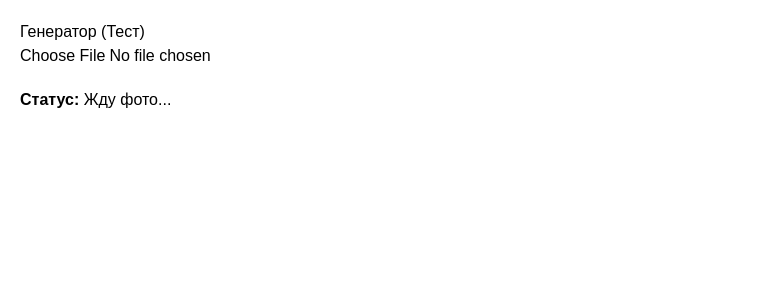
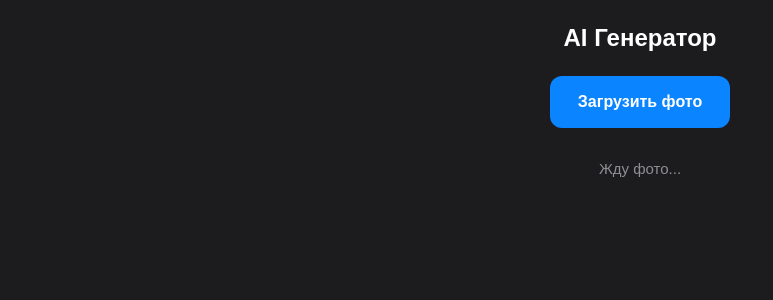
Before and after one commit to Leonardodeterrios/ai-tma, a Next.js app: page / in a window 1280 px wide. Shown: the top 300 px of the page, without its empty margins (0-773 px from the left). Built offline with nearby package versions, Linux system fonts and the light colour scheme.

Commit message:
Update page.tsx

```diff
--- a/app/page.tsx
+++ b/app/page.tsx
@@ -1,5 +1,4 @@
 'use client';
-
 import { useState } from 'react';
 
 export default function Home() {
@@ -10,24 +9,45 @@ export default function Home() {
     const file = event.target.files[0];
     if (!file) return;
 
-    setStatus('Читаю файл...');
+    setStatus('Сжимаю фото...');
+
     const reader = new FileReader();
     reader.readAsDataURL(file);
+    reader.onload = (e) => {
+      const img = new Image();
+      img.src = e.target?.result as string;
+      img.onload = async () => {
+        // Сжимаем картинку до 800 пикселей, чтобы пролезть в лимиты Vercel
+        const canvas = document.createElement('canvas');
+        const MAX_WIDTH = 800;
+        const scaleSize = MAX_WIDTH / img.width;
+        canvas.width = MAX_WIDTH;
+        canvas.height = img.height * scaleSize;
+        const ctx = canvas.getContext('2d');
+        ctx?.drawImage(img, 0, 0, canvas.width, canvas.height);
 
-    reader.onload = async () => {
-      const base64 = reader.result;
+        // Превращаем в легкий JPEG
+        const compressedBase64 = canvas.toDataURL('image/jpeg', 0.8);
+
         setStatus('Отправляю нейросети...');
-
         try {
-        const res = await fetch('/api/generate', {
+          // Обрати внимание, тут должен быть правильный путь к твоему API
+          const res = await fetch('/api/generate-image', {
             method: 'POST',
             headers: { 'Content-Type': 'application/json' },
             body: JSON.stringify({
               prompt: 'красивое реалистичное фото, естественный свет, мобильная фотография',
               engine: 'seedream',
-            references: [base64]
+              references: [compressedBase64]
             })
           });
+
+          // Если сервер вернул ошибку, теперь мы увидим её текст!
+          if (!res.ok) {
+             const errText = await res.text();
+             setStatus(`Ошибка сервера: ${errText}`);
+             return;
+          }
 
           const data = await res.json();
           if (data.urls) {
@@ -36,18 +56,27 @@ export default function Home() {
           } else {
             setStatus('Ошибка: ' + (data.error || 'Что-то пошло не так'));
           }
-      } catch (error) {
-        setStatus('Ошибка связи с сервером');
+        } catch (error: any) {
+          setStatus(`Ошибка связи: ${error.message}`);
         }
+      };
     };
   };
 
   return (
-    <div style={{ padding: '20px', fontFamily: 'sans-serif', color: 'black', background: 'white', minHeight: '100vh' }}>
-      <h2>Генератор (Тест)</h2>
-      <input type="file" accept="image/*" onChange={handleUpload} style={{ marginBottom: '20px' }} />
-      <p><strong>Статус:</strong> {status}</p>
-      {resultImage && <img src={resultImage} alt="Результат" style={{ maxWidth: '100%', marginTop: '20px', borderRadius: '10px' }} />}
+    <div style={{ padding: '20px', fontFamily: 'sans-serif', backgroundColor: '#1c1c1e', color: '#ffffff', minHeight: '100vh', display: 'flex', flexDirection: 'column', alignItems: 'center', textAlign: 'center' }}>
+      <h2 style={{ marginBottom: '20px', fontSize: '24px', fontWeight: 'bold' }}>AI Генератор</h2>
+
+      <label style={{ padding: '14px 28px', backgroundColor: '#0A84FF', borderRadius: '12px', cursor: 'pointer', marginBottom: '20px', fontWeight: '600', fontSize: '16px' }}>
+        Загрузить фото
+        <input type="file" accept="image/*" onChange={handleUpload} style={{ display: 'none' }} />
+      </label>
+
+      <p style={{ fontSize: '15px', color: '#8e8e93', marginTop: '10px' }}>{status}</p>
+
+      {resultImage && (
+        <img src={resultImage} alt="Результат" style={{ maxWidth: '100%', marginTop: '20px', borderRadius: '16px', border: '1px solid #333' }} />
+      )}
     </div>
   );
 }
```
Lines whose indentation alone changed are shown as unchanged.
